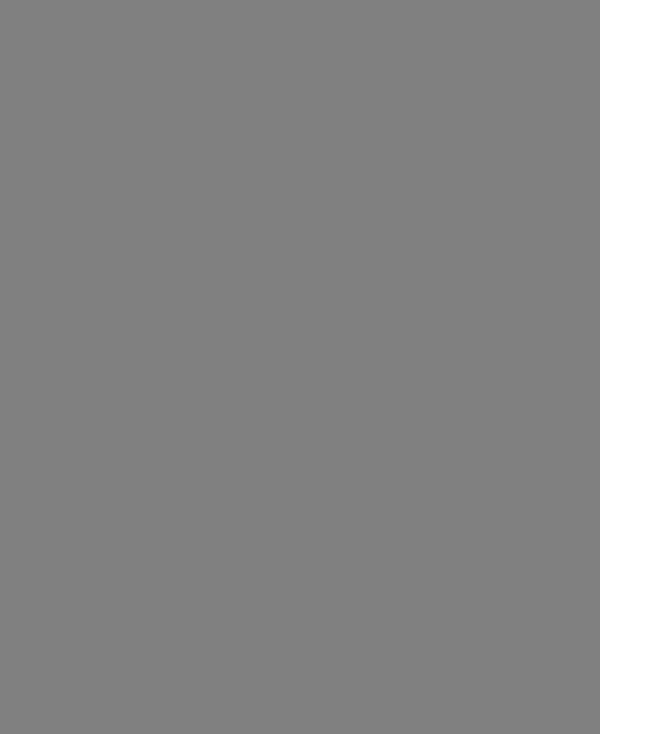
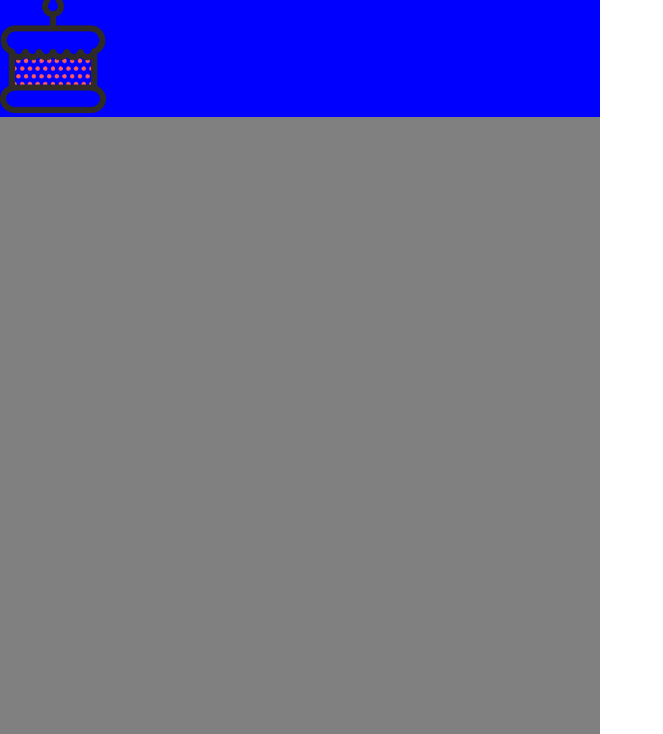
Before and after one commit to CPajares/Weekend-Claudia-Carlos, a website: page index.html in a window 1280 px wide. Shown: the part 66-800 px from the top of the page, without its empty margins (0-663 px from the left). Drawn offline with Linux system fonts and the light colour scheme.

Commit message:
added cake img + styles

```diff
--- a/index.html
+++ b/index.html
@@ -16,7 +16,9 @@
       </header>
 
       <main class="main-content">
-        <section class="party"></section>
+        <section class="party">
+          <div><img class="party__img-cake" src="assets/tarta.png" /></div>
+        </section>
       </main>
 
       <footer class="footer">
--- a/styles.scss
+++ b/styles.scss
@@ -28,6 +28,9 @@ body {
 
   .main-content {
     background-color: blue;
+    .party__img-cake {
+      height: 125px;
+    }
   }
 
   .footer {
```
Also changed, not shown: assets/tarta.png (added), styles.css, 1 other file.
